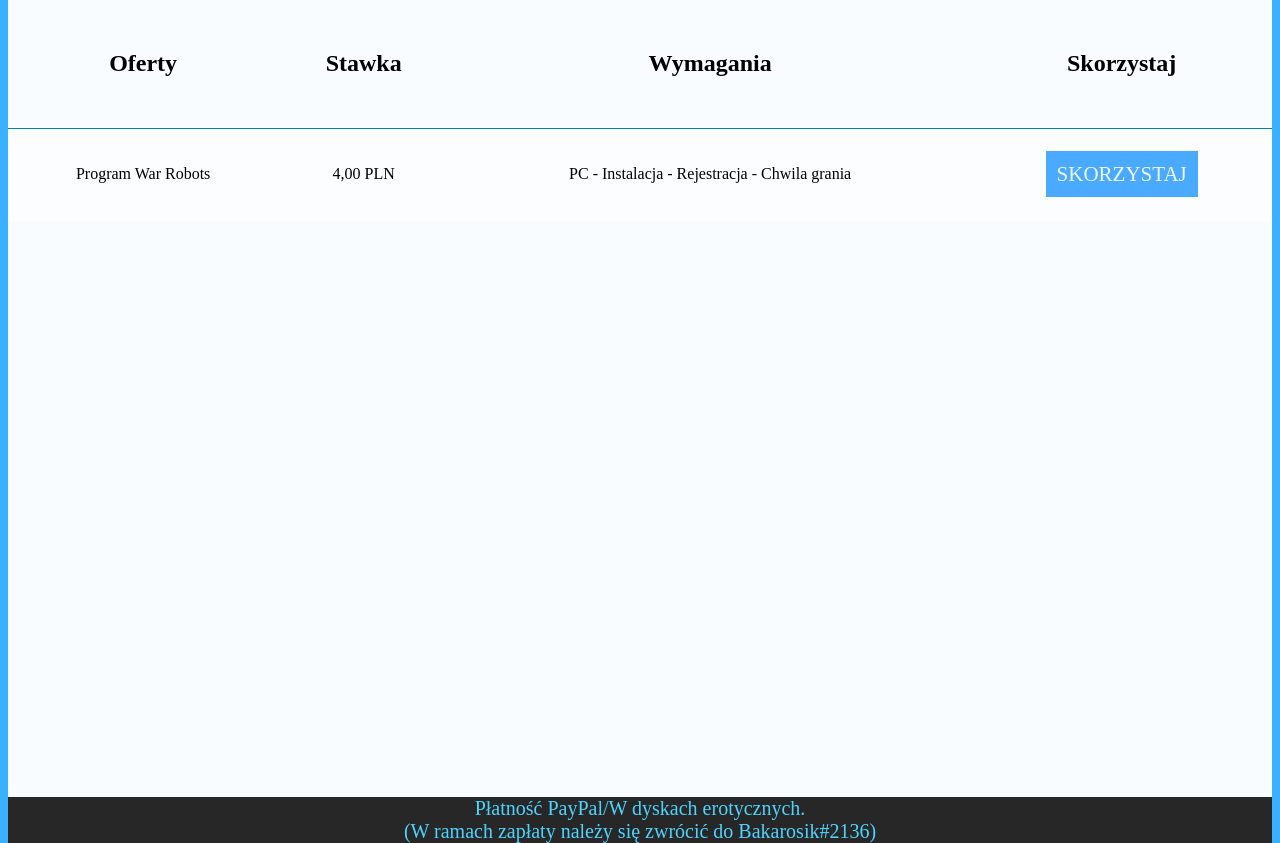
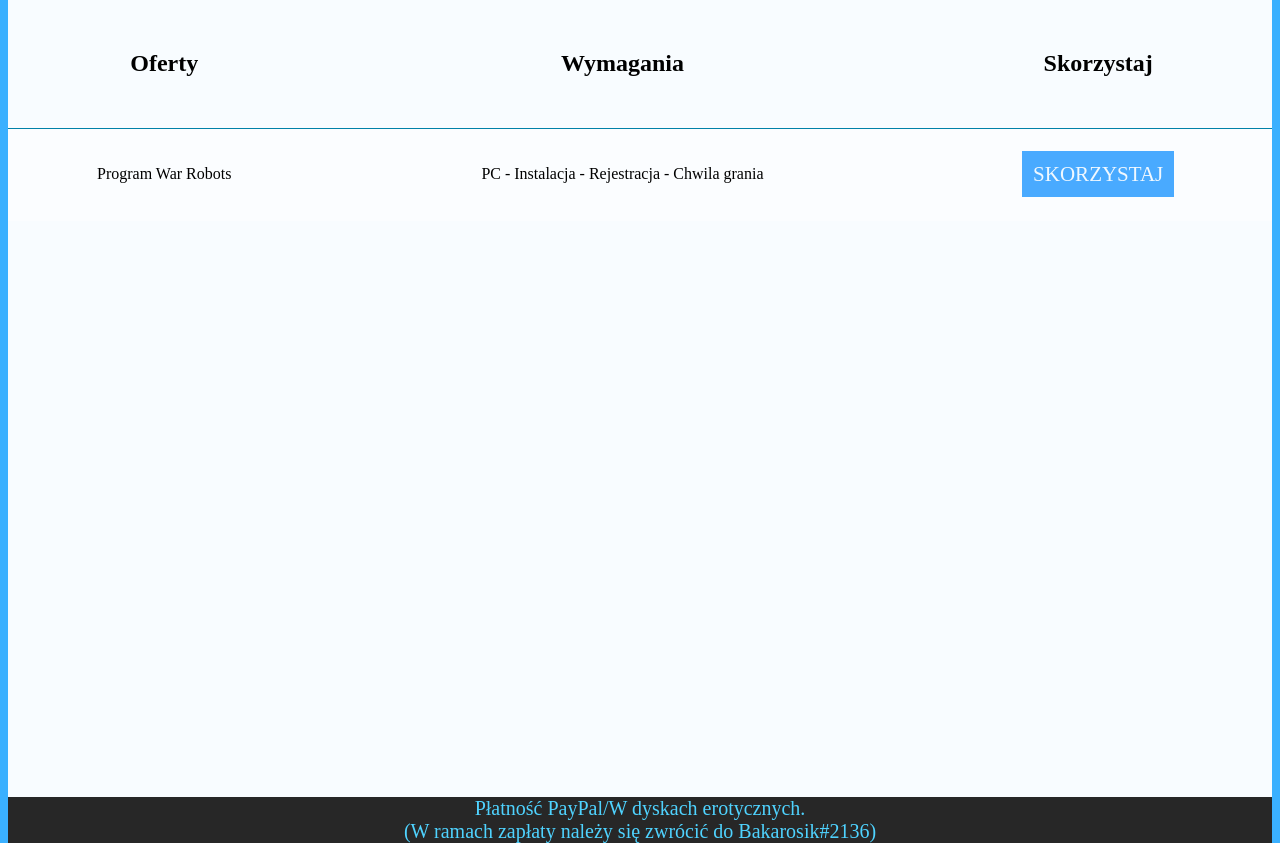
Before and after one commit to ASAPARO/BakarosikLandingPage, a plain HTML site: page index.html in a window 1280 px wide. Shown: the part 61-904 px from the top of the page. Drawn offline with Linux system fonts and the light colour scheme.

Commit message:
Update index.html

```diff
--- a/index.html
+++ b/index.html
@@ -15,14 +15,12 @@
         <table class="oferty">
             <tr>
                 <td><strong><h2>Oferty</h2></strong></td>
-                <td><strong><h2>Stawka</h2></strong></td>
                 <td><strong><h2>Wymagania</h2></strong></td>
                 <td><strong><h2>Skorzystaj</h2></strong></td>
             </tr>
 
             <tr>
                 <td>Program War Robots</td>
-                <td>4,00 PLN</td>
                 <td>PC - Instalacja - Rejestracja - Chwila grania</td>
                 <td><a href="https://redirecting7.eu/p/WgR5/6T9I/64s2" class="ofert_button">Skorzystaj</a></td>
             </tr>
```
